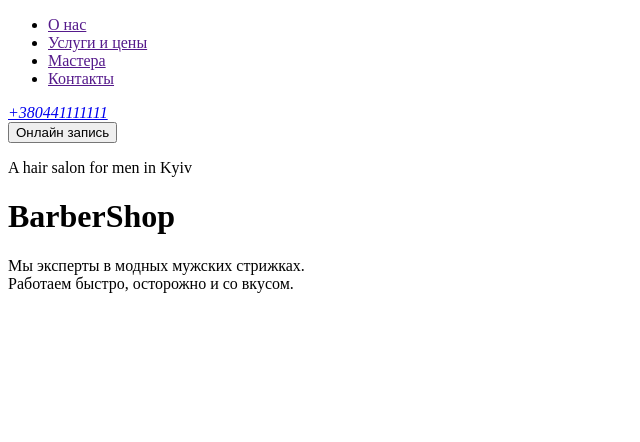
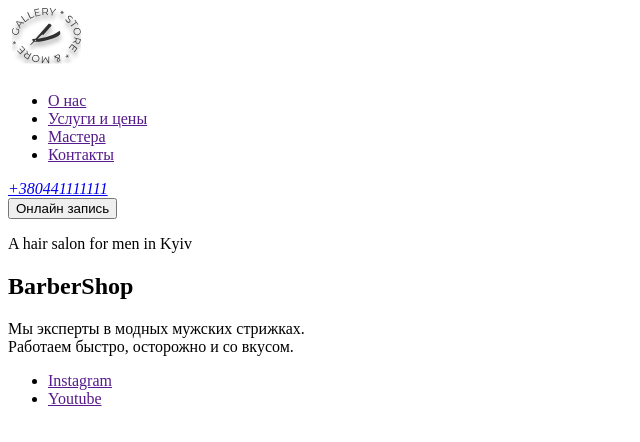
Before and after one commit to david-shakaya/Barbershop, a plain HTML site: page index.html in a window 1280 px wide. Shown: the whole page, without its empty margins (0-640 px from the left). Drawn offline with Linux system fonts and the light colour scheme.

Commit message:
Герой. Показывает заголовки и создает ссылки на соц.сети

```diff
--- a/index.html
+++ b/index.html
@@ -9,6 +9,9 @@
     <header>
         <!-- Навигация -->
       <nav>
+          <a href="index.html" aria-label="логотип">
+              <img src="./images/Logo.svg" alt="логотип">
+          </a>
         <ul>
             <li>
                 <a href="">О нас</a>
@@ -32,8 +35,10 @@
             Онлайн запись
         </button>
       </div>
-
+    </header>
+    <main>
       <!-- ГЕРОЙ -->
+      <section>
         <p lang="en">
             A hair salon for men in Kyiv
           </p>
@@ -42,8 +47,17 @@
             Мы эксперты в модных мужских стрижках. <br>
             Работаем быстро, осторожно и со вкусом.
           </p>
+          <ul>
+              <li>
+                  <a lang="en" href="">Instagram</a>
+              </li>
+              <li>
+                  <a lang="en" href="">Youtube</a>
+              </li>
+          </ul>
+      </section>
 
-    </header>
+    </main>
 
 
 </body>
```
Also changed, not shown: images/Logo.svg (added). Lines whose indentation alone changed are shown as unchanged.
